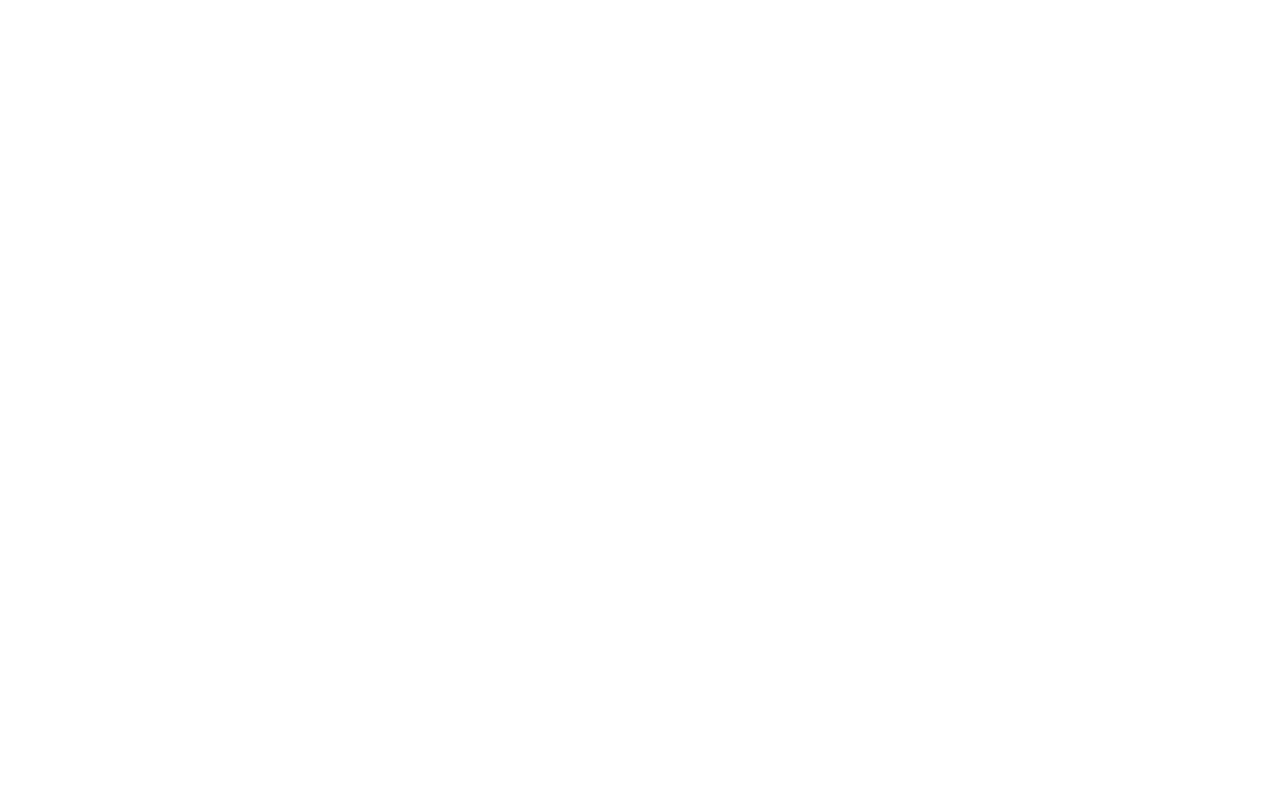
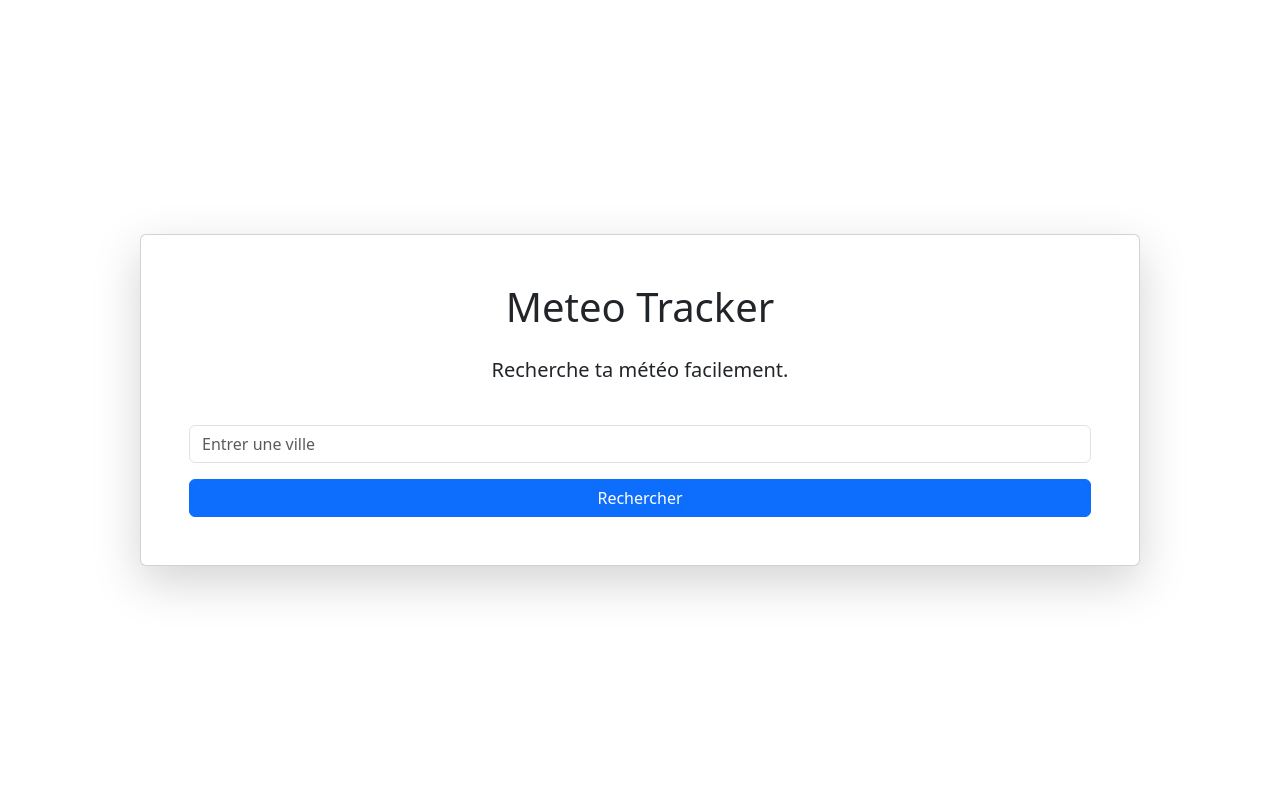
Before and after one commit to JordanBRSA/MeteoTracker, a Flask app: page / in a window 1280 px wide. Before the commit the page is empty. Run offline with Flask 3, Linux system fonts and the light colour scheme.

Commit message:
Ajout Bootstrap, MàJ main.py

```diff
--- a/main.py
+++ b/main.py
@@ -1,12 +1,22 @@
-from flask import Flask, render_template
+from flask import Flask, render_template , request, redirect, url_for
 
 app = Flask(__name__)
 
-@app.route("/")
+
+@app.route("/", methods=["GET", "POST"])
 def index():
+    if request.method == "POST":
+        ville = request.form.get("ville")  # récupère la ville du formulaire
+        if ville:
+            return redirect(url_for("meteo", ville=ville))  # redirige vers /meteo/<ville>
     return render_template("index.html")
 
 
 @app.route("/meteo/<string:ville>")
 def meteo(ville : str):
     return render_template("meteo.html", ville=ville)
+
+
+
+if __name__ == "__main__":
+    app.run(debug=True, use_reloader=True)
--- /dev/null
+++ b/static/styles/style.css
@@ -0,0 +1,38 @@
+.body {
+    background-color: var(--background);
+    color: var(--text-main);
+}
+
+.card-main {
+    background-color: var(--card-bg);
+    width: 1000px;
+    max-width: 90%;
+}
+
+.input {
+    background-color: var(--input-bg);
+    color: var(--input-text);
+}
+
+.input::placeholder {
+    color: var(--placeholder);
+    opacity: 1;
+}
+
+.btn-primary {
+    background-color: var(--primary);
+    border-color: var(--primary);
+    color: #000;
+}
+
+.btn-primary:hover {
+    background-color: var(--primary-hover);
+    border-color: var(--primary-hover);
+}
+
+.fullscreen-center {
+    min-height: 100vh;
+    display: flex;
+    justify-content: center;
+    align-items: center;
+}
--- /dev/null
+++ b/templates/base.html
@@ -0,0 +1,26 @@
+<!DOCTYPE html>
+<html lang="fr">
+<head>
+    <meta charset="UTF-8">
+    <meta name="viewport" content="width=device-width, initial-scale=1.0">
+
+    <title>{% block title %}Meteo Tracker{% endblock %}</title>
+
+    <!-- Colors et style -->
+    <link rel="stylesheet" href="{{ url_for('static', filename='styles/colors.css') }}">
+    <link rel="stylesheet" href="{{ url_for('static', filename='styles/style.css') }}">
+
+    <!-- Bootstrap CSS -->
+    <link
+        href="https://cdn.jsdelivr.net/npm/bootstrap@5.3.3/dist/css/bootstrap.min.css"
+        rel="stylesheet"
+    >
+</head>
+<body class="body">
+
+    {% block content %}{% endblock %}
+
+    <!-- Bootstrap JS -->
+    <script src="https://cdn.jsdelivr.net/npm/bootstrap@5.3.3/dist/js/bootstrap.bundle.min.js"></script>
+</body>
+</html>
--- a/templates/index.html
+++ b/templates/index.html
@@ -1,10 +1,17 @@
-<!DOCTYPE html>
-<html lang="fr">
-<head>
-    <meta charset="UTF-8">
-    <title>Ville : {{ville}} </title>
-</head>
-<body>
+{% extends "base.html" %}
 
-</body>
-</html>
+{% block title %}Meteo Tracker{% endblock %}
+
+{% block content %}
+<div class="min-vh-100 d-flex justify-content-center align-items-center fullscreen-center" >
+    <div class="card p-5 shadow-lg card-main">
+        <h1 class="text-center mb-4">Meteo Tracker</h1>
+        <p class="text-center fs-5">Recherche ta météo facilement.</p>
+
+        <form method="POST" class="mt-4">
+            <input type="text" class="form-control mb-3 input" placeholder="Entrer une ville">
+            <button type="submit" class="btn btn-primary w-100">Rechercher</button>
+        </form>
+    </div>
+</div>
+{% endblock %}
--- a/templates/meteo.html
+++ b/templates/meteo.html
@@ -5,6 +5,6 @@
     <title>Météo à {{ville | capitalize}}</title>
 </head>
 <body>
-    <h1>Ville : {{ville | capitalize}} </h1>
+    <h1>Ville dddd: {{ville | capitalize}} </h1>
 </body>
 </html>
```
